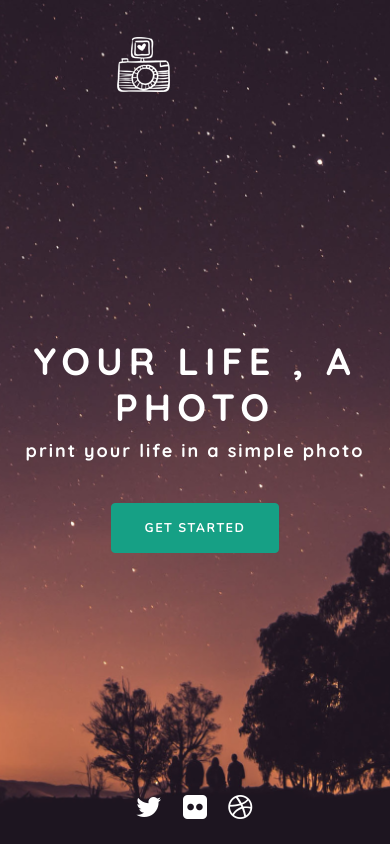
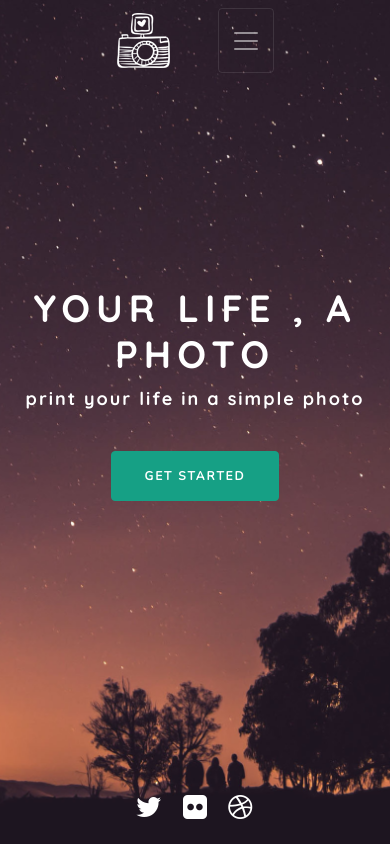
Before and after one commit to serafia/Photoapp, a plain HTML site: page index.html in a window 390 px wide. Shown: the top 844 px of the page. Drawn offline with nearby package versions, Linux system fonts and the light colour scheme.

Commit message:
Modify index.html

```diff
--- a/index.html
+++ b/index.html
@@ -11,9 +11,9 @@
 	<body>
 		<header class="d-flex flex-column justify-content-between align-items-center">
 	<!-- navigation -->
-			<nav class="navbar navbar-expand-md text-white w-100">
-				<div class="container text-center">
-					<div class="d-flex justify-content-center d-md-none w-100 pt-4 px-4">
+			<div class="container text-center">
+				<nav class="navbar navbar-expand-md text-white w-100 fixed-top navbar-dark">
+					<div class="d-flex justify-content-center d-md-none w-100 pt-md-4 px-4">
 						<a href="#" class="navbar-brand d-md-none mr-5"><img src="img/logo.png"></a>
 						<button class="navbar-toggler text-white" type="button" data-toggle="collapse" data-target="#navContent"">
 							<span class="navbar-toggler-icon text-white"></span>
@@ -28,10 +28,8 @@
 							<a href="#download" class="nav-item nav-link text-uppercase px-lg-5">download</a>
 						</div>
 					</div>
-
-				</div>
-
-			</nav>
+				</nav>
+			</div>
 
 			<div class="container">
 				<div class="row">
```
